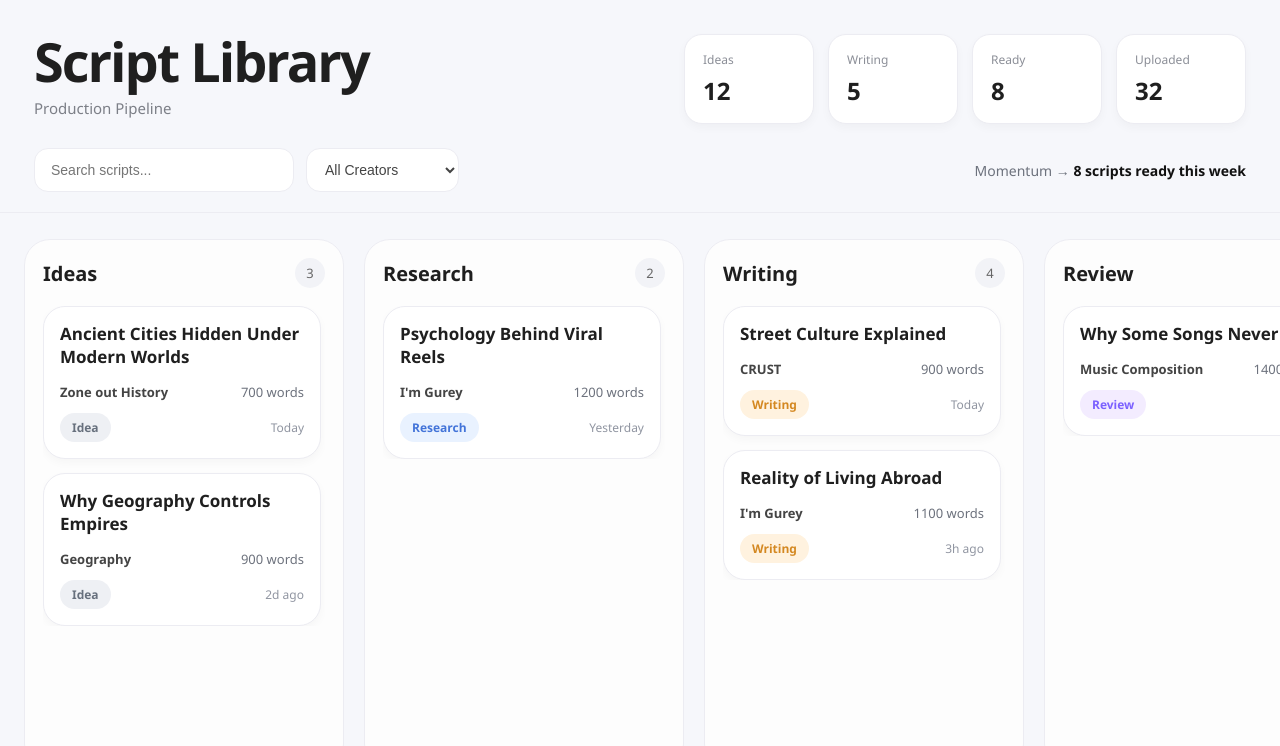
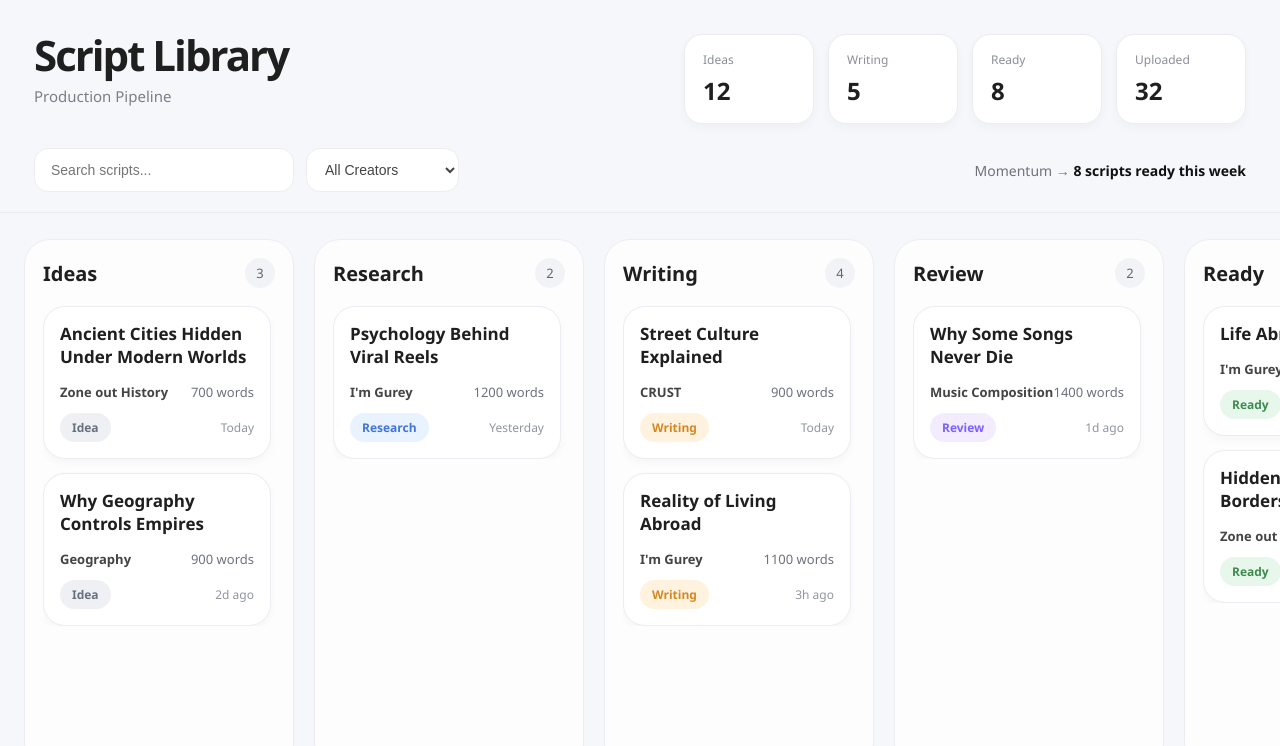
Before and after one commit to Visije/media-dashboard, a plain HTML site: page scripts.html in a window 1280 px wide. Drawn offline with Linux system fonts and the light colour scheme.

Commit message:
Update scripts.html

```diff
--- a/scripts.html
+++ b/scripts.html
@@ -45,7 +45,7 @@ body{
 }
 
 .title h1{
-  font-size:54px;
+  font-size:42px;
   line-height:1;
   margin-bottom:10px;
   letter-spacing:-2px;
@@ -147,7 +147,7 @@ body{
 /* COLUMN */
 
 .column{
-  width:320px;
+  width:270px;
   background:#fdfdfd;
   border:1px solid #ececf2;
   border-radius:26px;
```
